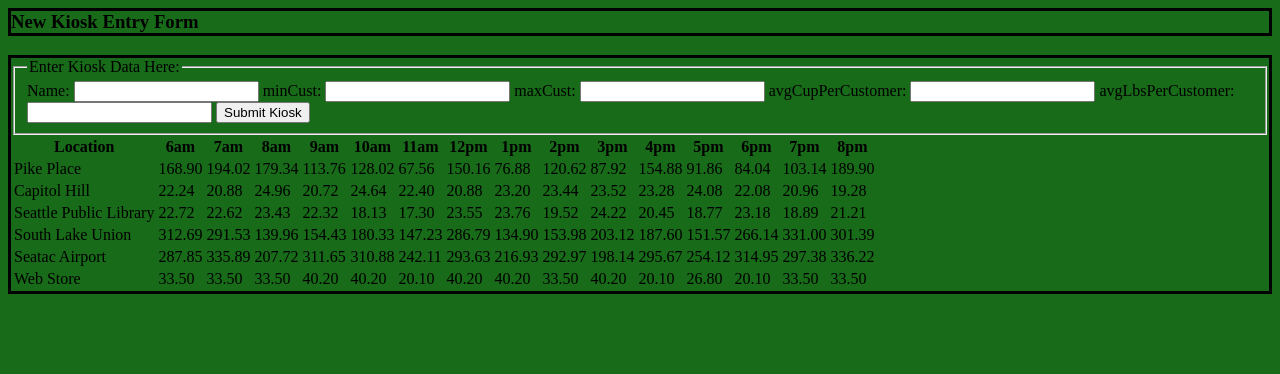
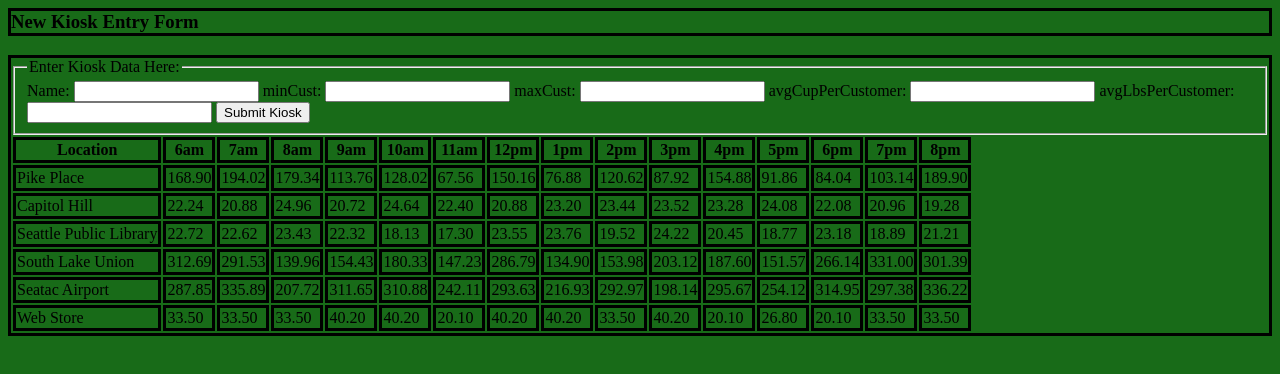
Before and after one commit to ethanb82/campfire-coffee, a plain HTML site: page data.html in a window 1280 px wide. Drawn offline with Linux system fonts and the light colour scheme.

Commit message:
Friday morning border tweak

```diff
--- a/style.css
+++ b/style.css
@@ -65,3 +65,6 @@ form {
   border:solid;
 
 }
+th,tr,td {
+  border: solid;
+}
```
